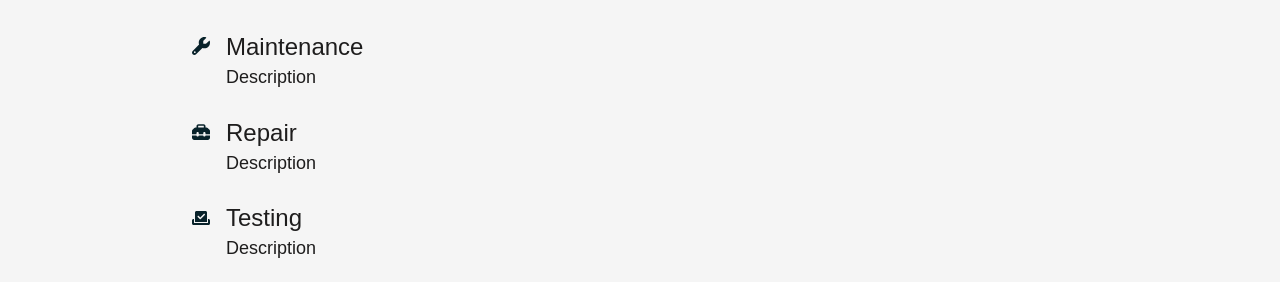
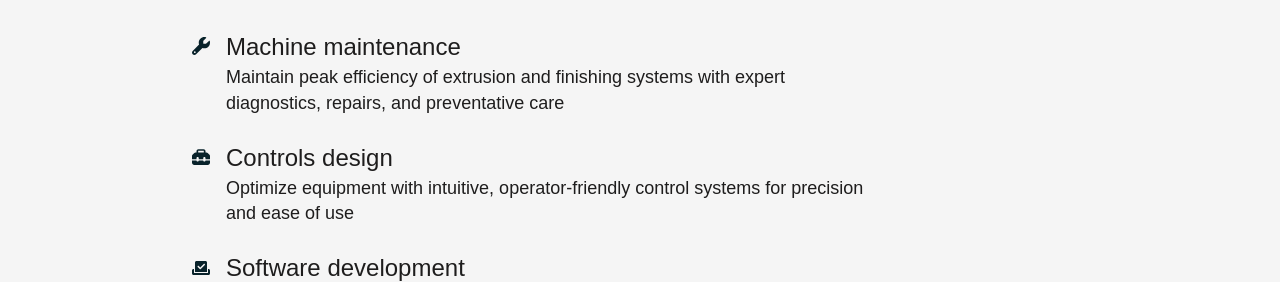
Before and after one commit to keoswalt/catabha-tec, a website: page index.html in a window 1280 px wide. Shown: the part 667-949 px from the top of the page. Drawn offline with Linux system fonts and the light colour scheme; a web font is replaced by a local one.

Commit message:
Update services text with help from Chat GPT :)

```diff
--- a/index.html
+++ b/index.html
@@ -64,29 +64,29 @@
                         <div class="service-item">
                             <img src="/media/wrench.svg" alt="">
                             <div class="service-item-text">
-                                <h3>Maintenance</h3>
-                                <p>Description</p>
+                                <h3>Machine maintenance</h3>
+                                <p>Maintain peak efficiency of extrusion and finishing systems with expert diagnostics, repairs, and preventative care</p>
                             </div>
                         </div>
                         <div class="service-item">
                             <img src="/media/toolbox.svg" alt="">
                             <div class="service-item-text">
-                                <h3>Repair</h3>
-                                <p>Description</p>
+                                <h3>Controls design</h3>
+                                <p>Optimize equipment with intuitive, operator-friendly control systems for precision and ease of use</p>
                             </div>
                         </div>
                         <div class="service-item">
                             <img src="/media/check.svg" alt="">
                             <div class="service-item-text">
-                                <h3>Testing</h3>
-                                <p>Description</p>
+                                <h3>Software development</h3>
+                                <p>Enhance automation and performance with custom software solutions tailored to your production needs</p>
                             </div>
                         </div>
                         <div class="service-item">
                             <img src="/media/star.svg" alt="">
                             <div class="service-item-text">
                                 <h3>Upgrades</h3>
-                                <p>Description</p>
+                                <p>Modernize and expand the capabilities of your equipment with the latest innovations in roller, belt, and hose production technology</p>
                             </div>
                         </div>
                     </div>
```
